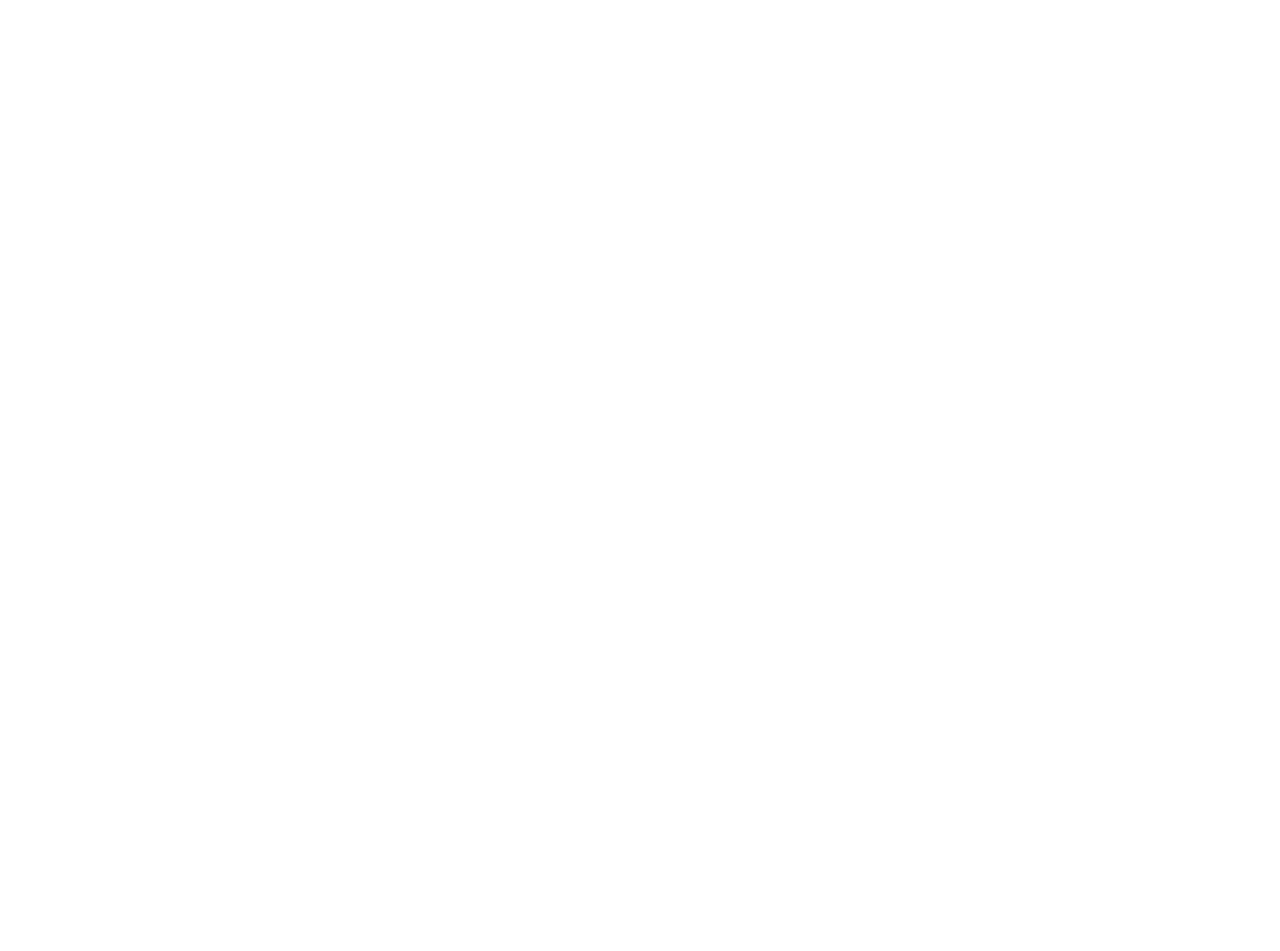
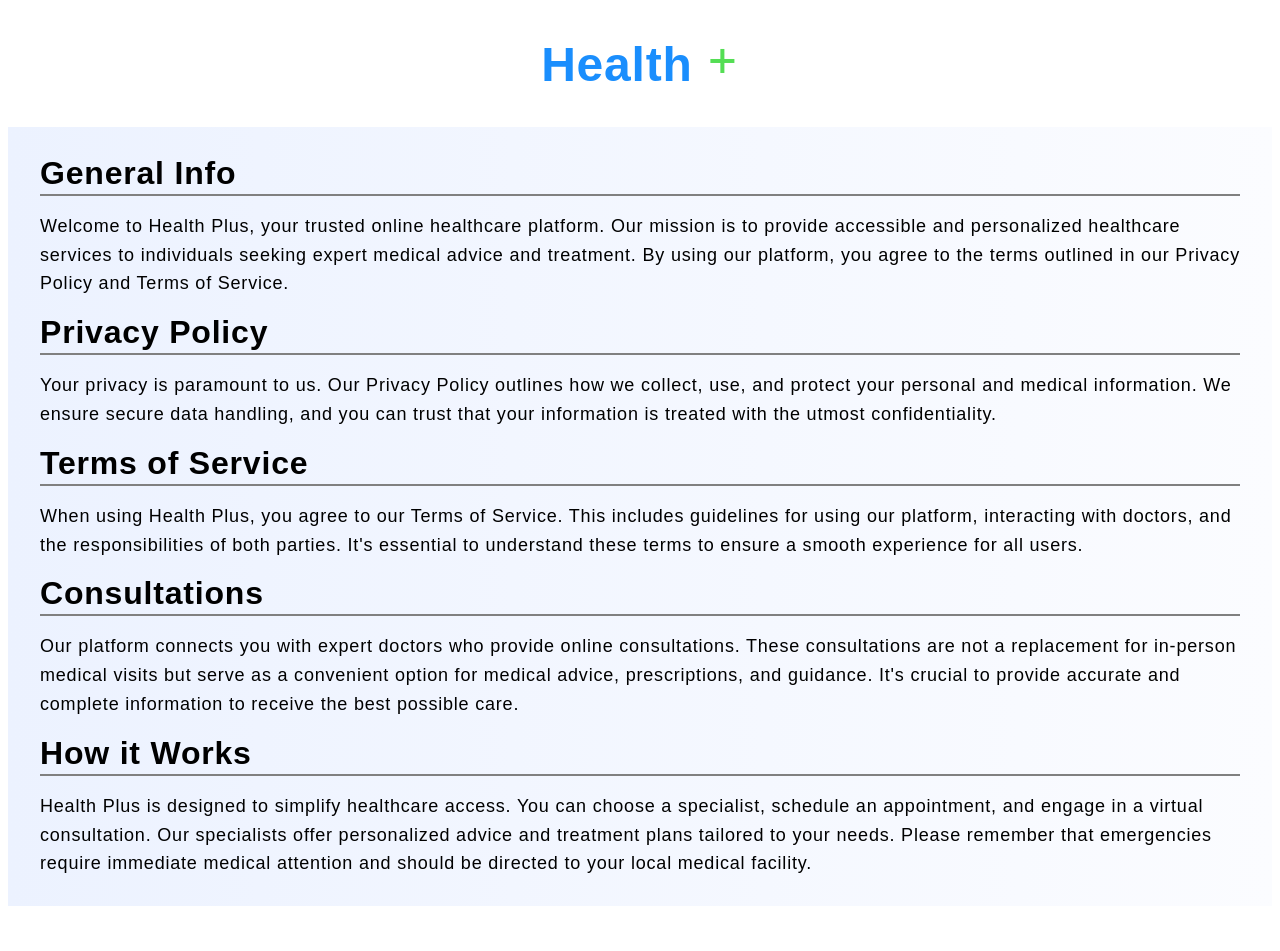
Before and after one commit to KoropeczEgor/Health, a React (Create React App) app: page /legal in a window 1280 px wide. Before the commit this address had no page. Shown: the top 951 px of the page. Before the commit the page ends 800 px from the top, so only its background shows below. Built offline with nearby package versions, Linux system fonts and the light colour scheme.

Commit message:
Merge pull request#14 legalDocs + not found

```diff
--- a/src/App.js
+++ b/src/App.js
@@ -2,6 +2,8 @@ import React from "react";
 import { BrowserRouter as Router, Routes, Route } from "react-router-dom";
 import Home from "./pages/home";
 import Appointment from "./pages/appointment";
+import Legal from "./pages/legal";
+import NotFound from "./pages/notFound";
 
 function App() {
   return (
@@ -10,6 +12,8 @@ function App() {
         <Routes>
           <Route path="/" element={<Home />} />
           <Route path="/appointment" element={<Appointment />} />
+          <Route path="/legal" element={<Legal />} />
+          <Route path="/notFound" element={<NotFound />} />
         </Routes>
       </Router>
     </div>
--- /dev/null
+++ b/src/components/legalDocs/legalDocs-styled.css
@@ -0,0 +1,69 @@
+.legal-text-content {
+  padding: 12px 32px;
+  background: linear-gradient(to right, #ecf2ff, #fbfcff);
+}
+
+.legal-siteTitle a {
+  text-decoration: none;
+  color: #1a8efd;
+  font-size: 48px;
+  letter-spacing: 0.8px;
+}
+.legal-siteTitle {
+  padding: 0 0 8px 0;
+  border-radius: 2px;
+  background-color: white;
+  text-align: center;
+  font-family: "Poppins", sans-serif;
+}
+.legal-siteSign {
+  color: #54de54;
+  font-family: Cambria, sans-serif;
+  font-size: 56px;
+  font-weight: bold;
+}
+
+.legal-title {
+  margin: 16px 0;
+  padding: 0 0 2px 0;
+  border-bottom: 2px solid grey;
+  font-family: "Poppins", sans-serif;
+  font-size: 32px;
+  font-weight: bold;
+  letter-spacing: 0.8px;
+}
+.legal-description {
+  margin: 0 0 16px 0;
+  font-family: "Rubik", sans-serif;
+  font-size: 18px;
+  letter-spacing: 0.8px;
+  line-height: 1.8rem;
+}
+
+.legal-footer {
+  padding: 24px 40px;
+  display: block;
+  color: black;
+  font-family: "Rubik", sans-serif;
+  font-size: 18px;
+  font-weight: bold;
+  letter-spacing: 0.8px;
+  line-height: 1.6rem;
+}
+
+@media screen and (max-width: 600px) {
+  .legal-section {
+    padding: 24px;
+  }
+  .legal-title {
+    font-size: 24px;
+  }
+  .legeal-description {
+    font-size: 16px;
+  }
+  .legal-footer {
+    padding: 12px 20px;
+    text-align: center;
+    font-size: 16px;
+  }
+}
--- /dev/null
+++ b/src/components/legalDocs/legalDocs.jsx
@@ -0,0 +1,73 @@
+import React from "react";
+import { useEffect } from "react";
+import { Link } from "react-router-dom";
+
+import "./legalDocs-styled.css";
+
+const LegalDocs = () => {
+  useEffect(() => {
+    window.scrollTo({ top: 0, behavior: "smooth" });
+  });
+
+  return (
+    <div className="legal-section-title">
+      <h1 className="legal-siteTitle">
+        <Link to="/">
+          Health <span className="legal-siteSign">+</span>
+        </Link>
+      </h1>
+
+      <div className="legal-text-content">
+        <p className="legal-title">General Info</p>
+        <p className="legal-description">
+          Welcome to Health Plus, your trusted online healthcare platform. Our
+          mission is to provide accessible and personalized healthcare services
+          to individuals seeking expert medical advice and treatment. By using
+          our platform, you agree to the terms outlined in our Privacy Policy
+          and Terms of Service.
+        </p>
+
+        <p className="legal-title">Privacy Policy</p>
+        <p className="legal-description">
+          Your privacy is paramount to us. Our Privacy Policy outlines how we
+          collect, use, and protect your personal and medical information. We
+          ensure secure data handling, and you can trust that your information
+          is treated with the utmost confidentiality.
+        </p>
+
+        <p className="legal-title">Terms of Service</p>
+        <p className="legal-description">
+          When using Health Plus, you agree to our Terms of Service. This
+          includes guidelines for using our platform, interacting with doctors,
+          and the responsibilities of both parties. It's essential to understand
+          these terms to ensure a smooth experience for all users.
+        </p>
+
+        <p className="legal-title">Consultations</p>
+        <p className="legal-description">
+          Our platform connects you with expert doctors who provide online
+          consultations. These consultations are not a replacement for in-person
+          medical visits but serve as a convenient option for medical advice,
+          prescriptions, and guidance. It's crucial to provide accurate and
+          complete information to receive the best possible care.
+        </p>
+
+        <p className="legal-title">How it Works</p>
+        <p className="legal-description">
+          Health Plus is designed to simplify healthcare access. You can choose
+          a specialist, schedule an appointment, and engage in a virtual
+          consultation. Our specialists offer personalized advice and treatment
+          plans tailored to your needs. Please remember that emergencies require
+          immediate medical attention and should be directed to your local
+          medical facility.
+        </p>
+      </div>
+
+      <div className="legal-footer">
+        <p>© 2013-2023 Health+. All rights reserved.</p>
+      </div>
+    </div>
+  );
+};
+
+export default LegalDocs;
--- /dev/null
+++ b/src/pages/legal.jsx
@@ -0,0 +1,8 @@
+import React from "react";
+import LegalDocs from "../components/legalDocs/legalDocs";
+
+const Legal = () => {
+  return <LegalDocs />;
+};
+
+export default Legal;
--- /dev/null
+++ b/src/pages/notFound.jsx
@@ -0,0 +1,17 @@
+import React from "react";
+import { useLocation } from "react-router-dom";
+
+const NotFound = () => {
+  const deployedURL = window.location.href;
+  const location = useLocation;
+
+  return (
+    <div>
+      <h1>Page Not Found</h1>
+      <p>The requested URL {deployedURL} was not found on this server.</p>
+      <p>The requested URL {location.pathname} was not found on this server.</p>
+    </div>
+  );
+};
+
+export default NotFound;
```
Also changed, not shown: src/components/legalDocs/index.js (added).
